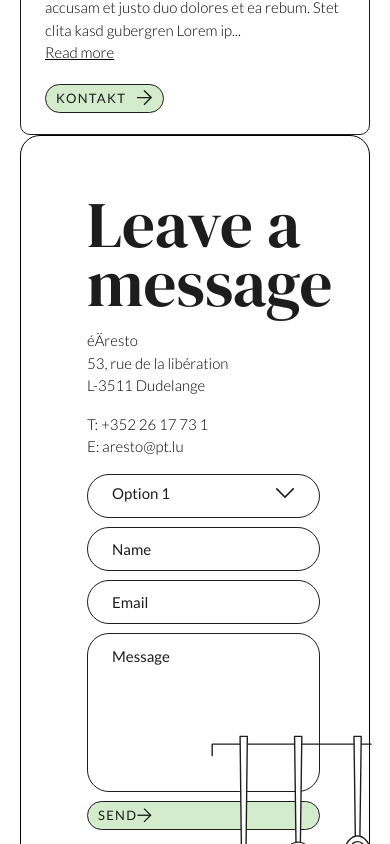
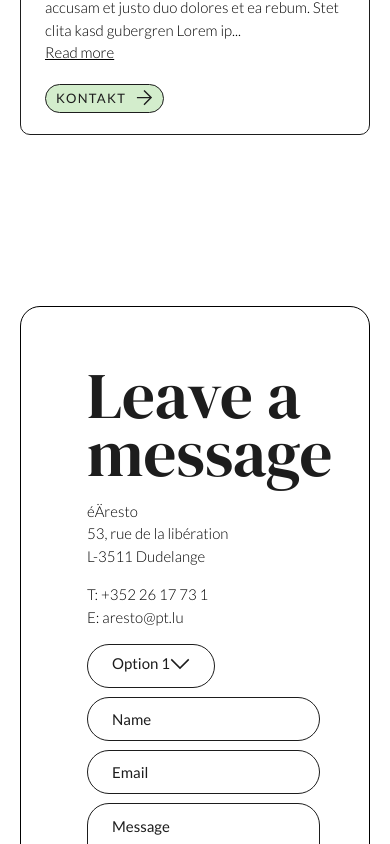
Before and after one commit to Zarevi49/aresto, a Next.js app: page / in a window 390 px wide. Shown: the part 6280-7124 px from the top of the page. Built offline with nearby package versions, Linux system fonts and the light colour scheme.

Commit message:
created folders for components

```diff
--- a/components/Header.js
+++ b/components/Header.js
@@ -1,5 +1,5 @@
-import Button from "@/components/Button";
-import ButtonPhone from "@/components/ButtonPhone";
+import Button from "@/components/button/Button";
+import ButtonPhone from "@/components/button/ButtonPhone";
 import LanguageDropdown from "@/components/LanguageDropdown";
 
 const Header = () => {
--- a/components/SliderSmallCard.js
+++ b/components/Slider/SliderSmallCard.js
@@ -8,7 +8,7 @@ import { Swiper, SwiperSlide } from 'swiper/react';
 import 'swiper/css';
 import 'swiper/css/navigation';
 import SmallCard from "@/components/card/SmallCard"
-import Button from "@/components/Button"
+import Button from "@/components/button/Button"
 
 const SliderSmallCard = ({
     section_data,
--- a/components/form/ButtonComponent.js
+++ b/components/button/FormButton.js
@@ -1,4 +1,4 @@
-function ButtonComponent({ children, className, type }) {
+function FormButton({ children, className, type }) {
     return (
         <button type={type} className={className}>
             {children}
@@ -6,4 +6,4 @@ function ButtonComponent({ children, className, type }) {
     );
 }
 
-export default ButtonComponent
+export default FormButton
--- a/components/card/Card.js
+++ b/components/card/Card.js
@@ -2,7 +2,7 @@
 import { useState } from "react";
 import CardSlider from "@/components/card/CardSlider"
 import CardCategory from "@/components/card/CardCategory"
-import Button from "@/components/Button";
+import Button from "@/components/button/Button";
 
 const Card = ({
     data,
--- a/components/form/ContactForm.js
+++ b/components/form/ContactForm.js
@@ -4,7 +4,7 @@ import CustomSelect from "./CustomSelect"
 import ContactInfo from './ContactInfo'
 import InputComponent from './InputComponent'
 import TextareaComponent from './TextareaComponent'
-import ButtonComponent from './ButtonComponent'
+import FormButton from '../button/FormButton'
 import Image from "next/image"
 
 function ContactForm() {
@@ -18,7 +18,7 @@ function ContactForm() {
                 email="aresto@pt.lu"
             />
 
-            <form className="flex flex-col w-full max-w-[520px] md:w-1/2">
+            <form className="flex flex-col items-start w-full max-w-[520px] md:w-1/2">
                 <div className="mb-[9px]">
                     <CustomSelect
                         options={['Option 1', 'Option 2', 'Option 3']}
@@ -44,13 +44,13 @@ function ContactForm() {
                     rows="6"
                 />
 
-                <ButtonComponent
+                <FormButton
                     type="submit"
                     className="bg-blue-500 text-dark py-1 px-2.5 mb-[9px] rounded-full text-[13px] font-normal font-lato font-medium leading-150 tracking-[1.3px] uppercase border-[1.5px] cursor-pointer hover:bg-primary-light bg-ease-in-out duration-300 inline-flex items-center align-between bg-primary-light hover:bg-white"
                 >
                     Send
                     <Image src={"/img/right-arrow.svg"} alt={"send"} width={15} height={15} className="" />
-                </ButtonComponent>
+                </FormButton>
 
             </form>
 
--- a/components/form/FormComponent.js
+++ /dev/null
@@ -1,21 +0,0 @@
-import React from 'react';
-import CustomSelect from "@/components/CustomSelect";
-
-function FormComponent(props) {
-    return (
-        <form
-            className="flex flex-col w-full max-w-[520px] md:w-1/2"
-            onSubmit={props.onFormSubmit}
-        >
-            <div className="mb-[9px]">
-                <CustomSelect
-                    options={props.options}
-                    onChange={(selected) => console.log(selected)}
-                />
-            </div>
-            {/* ... остальные элементы формы ... */}
-        </form>
-    );
-}
-
-export default FormComponent;
--- a/components/sections/CertifiedSection.js
+++ b/components/sections/CertifiedSection.js
@@ -1,4 +1,4 @@
-import CertifiedSlider from "@/components/CertifiedSlider"
+import CertifiedSlider from "@/components/Slider/CertifiedSlider"
 
 const CertifiedSection = () => {
     return (
--- a/components/sections/ContactFormSection.js
+++ b/components/sections/ContactFormSection.js
@@ -3,7 +3,7 @@ import VerticalText from "@/components/VerticalText";
 
 const ContactFormSection = () => {
     return (
-        <div id="contact" className="w-full max-w-[1440px] px-[20px] mx-auto relative mb-[187px] md:mb-[234px]">
+        <div id="contact" className="w-full max-w-[1440px] px-[20px] mx-auto mt-[170.77px] relative mb-[187px] md:mb-[234px]">
             <VerticalText text={"contact"} top={"top-[40%]"} />
             <ContactForm />
         </div>
--- a/components/sections/JobOffersSection.js
+++ b/components/sections/JobOffersSection.js
@@ -1,5 +1,5 @@
 import VerticalText from "@/components/VerticalText"
-import SliderSmallCard from "@/components/SliderSmallCard"
+import SliderSmallCard from "@/components/Slider/SliderSmallCard"
 import Image from "next/image"
 
 const JobOffersSection = () => {
```
Also changed, not shown: components/Slider/CertifiedSlider.js (renamed from components/CertifiedSlider.js), components/button/Button.js (renamed from components/Button.js), components/button/ButtonPhone.js (renamed from components/ButtonPhone.js).
